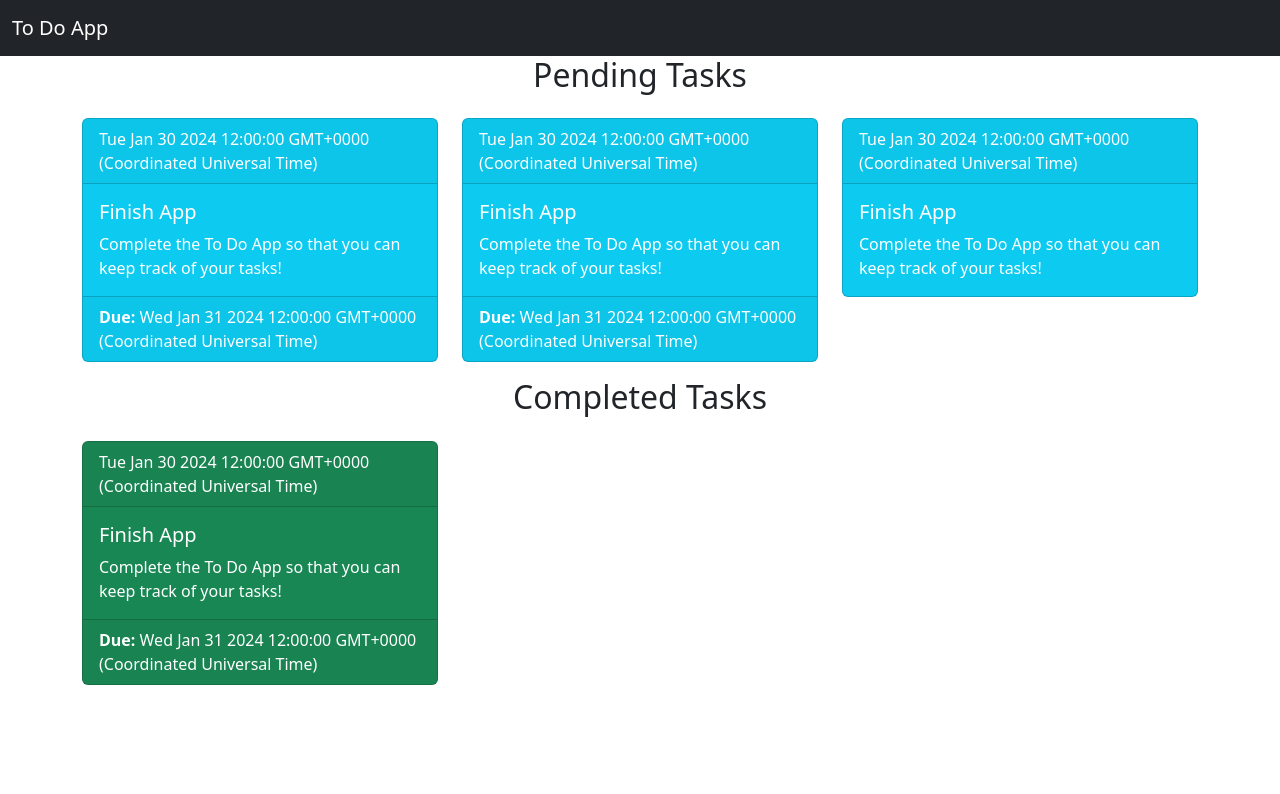
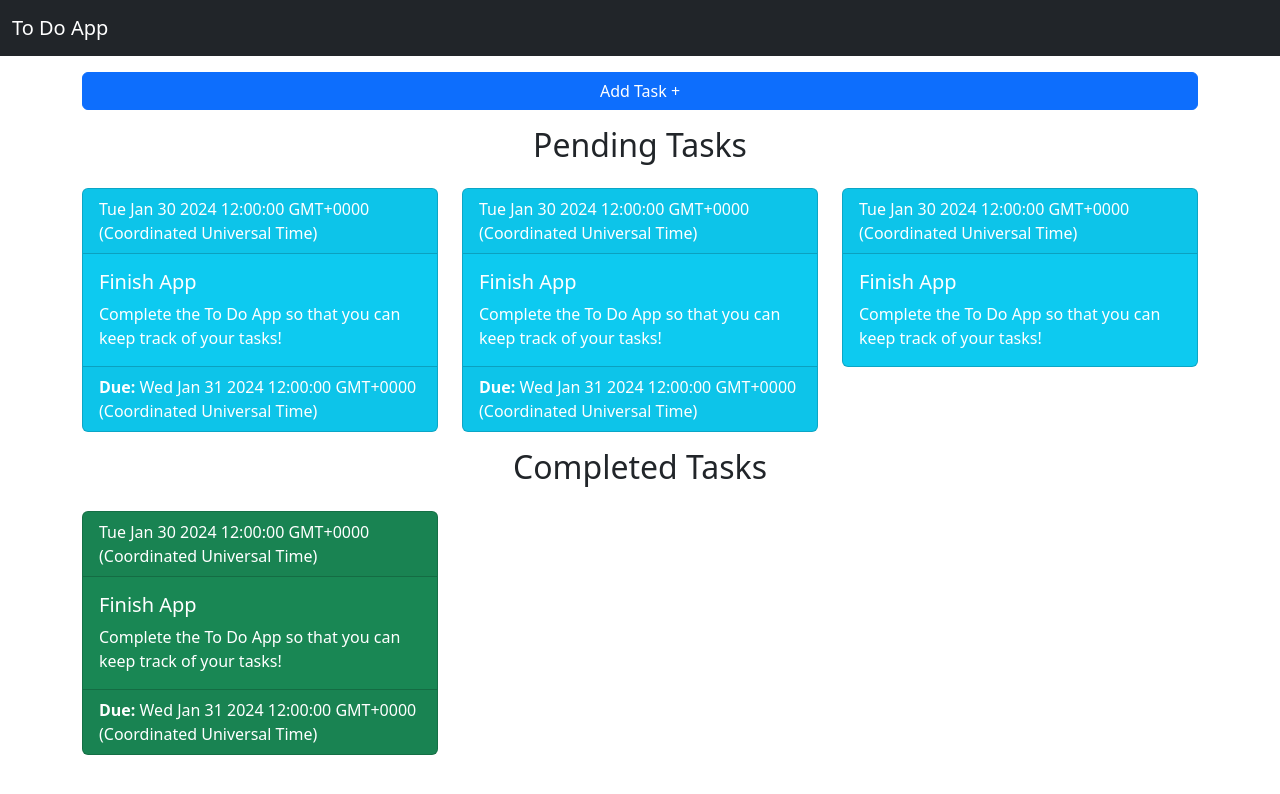
Before and after one commit to bstanton773/kekambas-137_to_do_app, a React (Vite) app: page / in a window 1280 px wide. Shown: the top 794 px of the page. Built offline with nearby package versions, Linux system fonts and the light colour scheme.

Commit message:
Add the TaskForm Component to the ToDo view

```diff
--- /dev/null
+++ b/src/components/TaskForm.tsx
@@ -0,0 +1,46 @@
+import { useState } from 'react';
+import Button from 'react-bootstrap/Button';
+import Card from 'react-bootstrap/Card';
+import Col from 'react-bootstrap/Col';
+import Form from 'react-bootstrap/Form';
+import Row from 'react-bootstrap/Row';
+
+type Props = {}
+
+export default function TaskForm({}: Props) {
+    const [showForm, setShowForm] = useState(false);
+
+    return (
+        <>
+            <Row>
+                <Col>
+                    <Button variant={showForm ? 'danger' : 'primary'} className='w-100 my-3' onClick={() => setShowForm(!showForm)}>
+                        { showForm ? 'Close Form' : 'Add Task +' }
+                    </Button>
+                </Col>
+            </Row>
+            {showForm && (
+                <Row>
+                    <Col>
+                        <Card>
+                            <Card.Body>
+                                <Form>
+                                    <Form.Group className='mb-3'>
+                                        <Form.Label>Task Name</Form.Label>
+                                        <Form.Control type='text' name='name' placeholder='Enter Task Name' required />
+                                        <Form.Label>Task Description</Form.Label>
+                                        <Form.Control type='text' name='description' placeholder='Enter Task Description' required />
+                                        <Form.Label>Due Date</Form.Label>
+                                        <Form.Control type='text' name='description' placeholder='Enter Task Description' />
+                                        <Form.Text className="text-muted">Please enter due date in the form of YYYY-MM-DD HH:MM:SS</Form.Text>
+                                    </Form.Group>
+                                    <Button variant='outline-success' className='w-100' type='submit'>Create Task</Button>
+                                </Form>
+                            </Card.Body>
+                        </Card>
+                    </Col>
+                </Row>
+            )}
+        </>
+    )
+}
--- a/src/views/ToDo.tsx
+++ b/src/views/ToDo.tsx
@@ -1,4 +1,5 @@
-import TaskDisplay from '../components/TaskDisplay'
+import TaskDisplay from '../components/TaskDisplay';
+import TaskForm from '../components/TaskForm';
 
 
 type Task = {
@@ -48,6 +49,7 @@ export default function ToDo({}: Props) {
     ]
     return (
         <>
+            <TaskForm />
             <TaskDisplay tasks={tasks} />
         </>
     )
```
